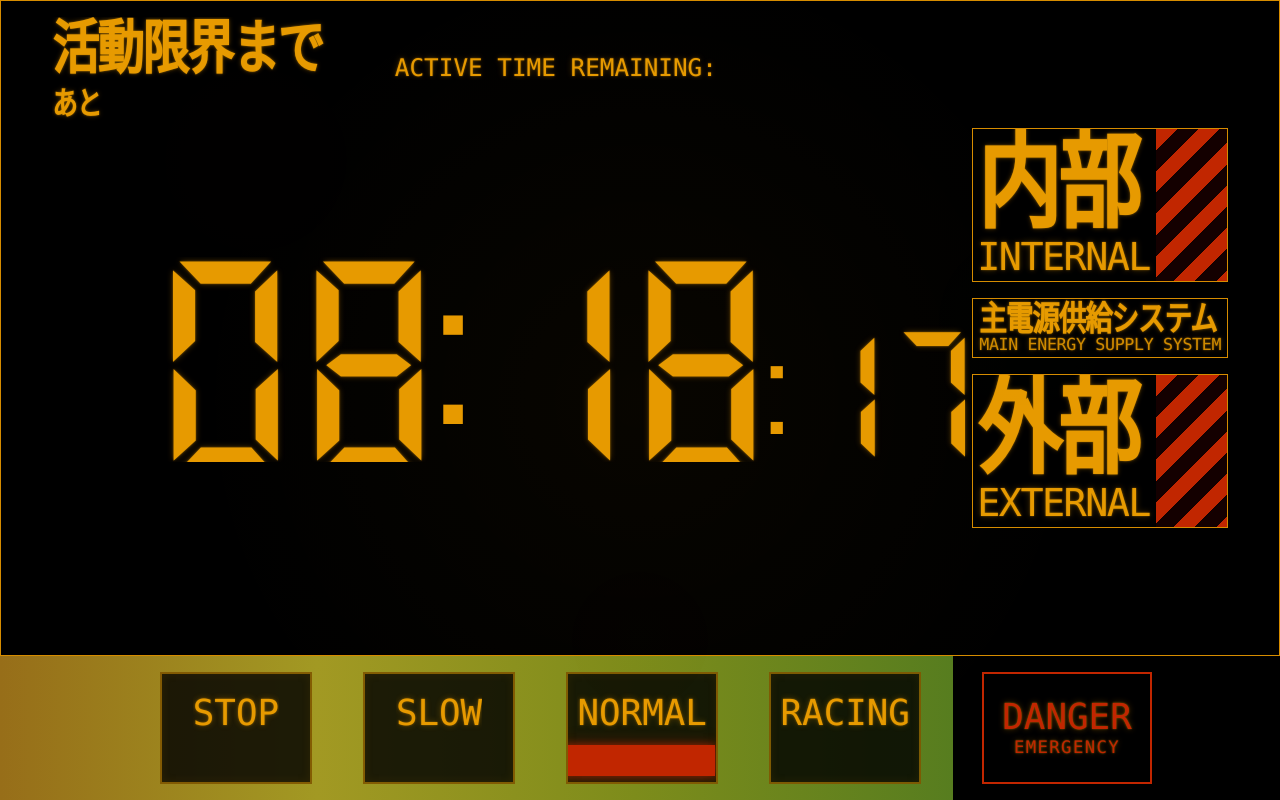
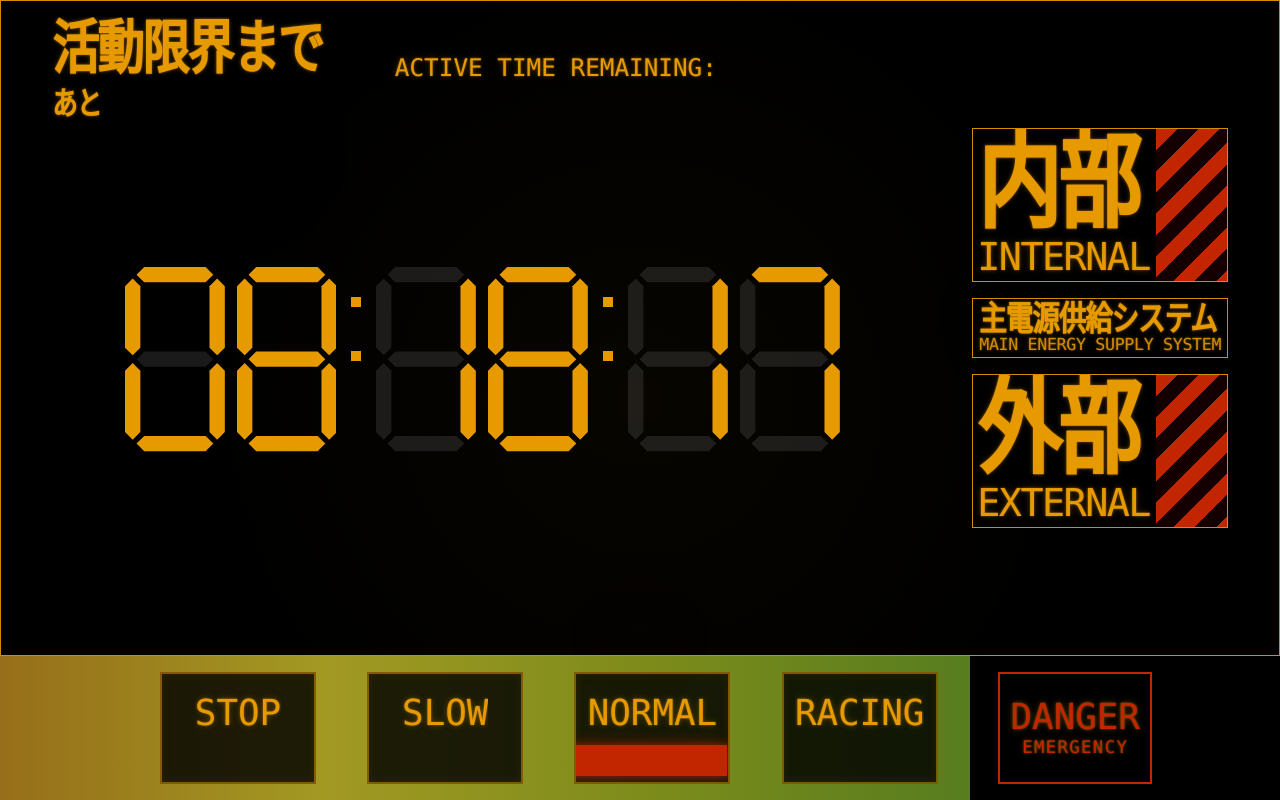
Before and after one commit to LydiaYoon/eva-clock-app, a React (Vite) app: page / in a window 1280 px wide. Built offline with nearby package versions, Linux system fonts and the light colour scheme.

Commit message:
update ui

```diff
--- /dev/null
+++ b/src/clock.css
@@ -0,0 +1,107 @@
+.digital-watch .hour,
+.digital-watch .minute,
+.digital-watch .second {
+	position: relative;
+	display: inline-block;
+	margin: 0px 14px;
+	font-size: 0;
+
+	svg {
+		margin: 6px;
+	}
+}
+
+.digital-watch > div:first-of-type {
+  margin-left: 0;
+}
+
+.digital-watch > div:last-of-type {
+  margin-right: 0;
+}
+
+.digital-watch .hour::before,
+.digital-watch .hour::after,
+.digital-watch .minute::before,
+.digital-watch .minute::after {
+	content: '';
+	position: absolute;
+	right: -19px;
+	width: 10px;
+	height: 10px;
+	background-color: #e79a00;
+}
+.digital-watch .hour::before,
+.digital-watch .minute::before {
+	top: 36px;
+}
+.digital-watch .hour::after,
+.digital-watch .minute::after {
+	top: 90px;
+}
+.digital-watch svg {
+	display: inline-block;
+}
+.digital-watch svg .segment {
+	fill: rgba(255,255,255,.1);
+	transition: .3s ease-in-out;
+}
+.digital-watch svg.num-1 .b,
+.digital-watch svg.num-1 .c,
+
+.digital-watch svg.num-2 .a,
+.digital-watch svg.num-2 .b,
+.digital-watch svg.num-2 .d,
+.digital-watch svg.num-2 .e,
+.digital-watch svg.num-2 .g,
+
+.digital-watch svg.num-3 .a,
+.digital-watch svg.num-3 .b,
+.digital-watch svg.num-3 .c,
+.digital-watch svg.num-3 .d,
+.digital-watch svg.num-3 .g,
+
+.digital-watch svg.num-4 .b,
+.digital-watch svg.num-4 .c,
+.digital-watch svg.num-4 .f,
+.digital-watch svg.num-4 .g,
+
+.digital-watch svg.num-5 .a,
+.digital-watch svg.num-5 .c,
+.digital-watch svg.num-5 .d,
+.digital-watch svg.num-5 .f,
+.digital-watch svg.num-5 .g,
+
+.digital-watch svg.num-6 .a,
+.digital-watch svg.num-6 .c,
+.digital-watch svg.num-6 .d,
+.digital-watch svg.num-6 .e,
+.digital-watch svg.num-6 .f,
+.digital-watch svg.num-6 .g,
+
+.digital-watch svg.num-7 .a,
+.digital-watch svg.num-7 .b,
+.digital-watch svg.num-7 .c,
+
+.digital-watch svg.num-8 .a,
+.digital-watch svg.num-8 .b,
+.digital-watch svg.num-8 .c,
+.digital-watch svg.num-8 .d,
+.digital-watch svg.num-8 .e,
+.digital-watch svg.num-8 .f,
+.digital-watch svg.num-8 .g,
+
+.digital-watch svg.num-9 .a,
+.digital-watch svg.num-9 .b,
+.digital-watch svg.num-9 .c,
+.digital-watch svg.num-9 .d,
+.digital-watch svg.num-9 .f,
+.digital-watch svg.num-9 .g,
+
+.digital-watch svg.num-0 .a,
+.digital-watch svg.num-0 .b,
+.digital-watch svg.num-0 .c,
+.digital-watch svg.num-0 .d,
+.digital-watch svg.num-0 .e,
+.digital-watch svg.num-0 .f {
+	fill: #e79a00;
+}
--- a/src/components/ClockDisplay.tsx
+++ b/src/components/ClockDisplay.tsx
@@ -1,4 +1,5 @@
 import type { CSSProperties } from 'react'
+import DigitalClock from './DigitClock'
 
 interface ClockDisplayProps {
   time: string
@@ -31,7 +32,7 @@ export default function ClockDisplay({ time, flash }: ClockDisplayProps) {
   const cls = `digit glow ${flash ? 'flash' : ''}`
 
   return (
-    <div className="grid grid-cols-[7vw_1fr] items-center overflow-hidden">
+    <div className="grid grid-cols-[5.2vw_1fr] items-center overflow-hidden">
 
       <div className="flex items-start h-full pt-[1vh]">
         <div className="text-[2.5vw] jp glow leading-none">
@@ -39,10 +40,12 @@ export default function ClockDisplay({ time, flash }: ClockDisplayProps) {
         </div>
       </div>
 
-      <div className="flex items-end justify-center overflow-hidden">
+      <div className="flex items-end overflow-hidden">
 
-        <div className="flex items-end justify-center leading-none overflow-hidden">
-          <div className={cls} style={{...DIGIT_STYLE, ...LARGE_STYLE}}>
+        <div className="flex items-end leading-none overflow-hidden">
+          <DigitalClock />
+
+          {/* <div className={cls} style={{...DIGIT_STYLE, ...LARGE_STYLE}}>
             {time.slice(0, 2)}
           </div>
 
@@ -60,7 +63,7 @@ export default function ClockDisplay({ time, flash }: ClockDisplayProps) {
 
           <div className={cls} style={{...DIGIT_STYLE, ...SMALL_STYLE}}>
             {time.slice(6)}
-          </div>
+          </div> */}
         </div>
       </div>
     </div>
--- /dev/null
+++ b/src/components/DigitClock.tsx
@@ -0,0 +1,51 @@
+import { useDigitalClock } from '../hooks/useDigitalClock';
+import '../clock.css';
+
+function Digit({ value }: { value: string }) {
+  return (
+    <svg className={`digit num-${value} w-[7.8vw] h-auto`} viewBox="0 0 260 480">
+      <use href="#unit-h" className="segment a" x="30" y="0" />
+      <use href="#unit-v" className="segment b" x="220" y="30" />
+      <use href="#unit-v" className="segment c" x="220" y="250" />
+      <use href="#unit-h" className="segment d" x="30" y="440" />
+      <use href="#unit-v" className="segment e" x="0" y="250" />
+      <use href="#unit-v" className="segment f" x="0" y="30" />
+      <use href="#unit-h" className="segment g" x="30" y="220" />
+    </svg>
+  )
+}
+
+export default function DigitalClock() {
+  const t = useDigitalClock()
+
+  return (
+    <div className="digital-watch">
+      {/* SVG defs (한 번만) */}
+      <svg width="0" height="0">
+        <defs>
+          <g id="unit-h">
+            <path d="M0 20 L20 40 L180 40 L200 20 L180 0 L20 0 Z" />
+          </g>
+          <g id="unit-v">
+            <path d="M20 0 L0 20 L0 180 L20 200 L40 180 L40 20 Z" />
+          </g>
+        </defs>
+      </svg>
+
+      <div className="hour">
+        <Digit value={t.h1} />
+        <Digit value={t.h2} />
+      </div>
+
+      <div className="minute">
+        <Digit value={t.m1} />
+        <Digit value={t.m2} />
+      </div>
+
+      <div className="second">
+        <Digit value={t.s1} />
+        <Digit value={t.s2} />
+      </div>
+    </div>
+  )
+}
--- a/src/components/ModeSelector.tsx
+++ b/src/components/ModeSelector.tsx
@@ -26,7 +26,7 @@ export default function ModeSelector() {
 
       <div className="h-[18vh] pl-[2vh] pr-[16vh] py-[2vh] flex items-center overflow-hidden">
         <div
-          className="w-[12vw] min-w-[170px] h-full border-2 border-[#c12600] bg-black flex flex-col items-center justify-center overflow-hidden px-[0.2vw]"
+          className="w-[12vw] min-w-[100px] h-full border-2 border-[#c12600] bg-black flex flex-col items-center justify-center overflow-hidden px-[0.2vw]"
         >
           <div className="text-[2.8vw] leading-none glow whitespace-nowrap"
           style={{ color: '#c12600' }}>
--- /dev/null
+++ b/src/hooks/useDigitalClock.ts
@@ -0,0 +1,38 @@
+import { useEffect, useState } from 'react'
+
+export function useDigitalClock() {
+  const [time, setTime] = useState({
+    h1: '0',
+    h2: '0',
+    m1: '0',
+    m2: '0',
+    s1: '0',
+    s2: '0',
+  })
+
+  useEffect(() => {
+    const tick = () => {
+      const now = new Date()
+
+      const hh = String(now.getHours()).padStart(2, '0')
+      const mm = String(now.getMinutes()).padStart(2, '0')
+      const ss = String(now.getSeconds()).padStart(2, '0')
+
+      setTime({
+        h1: hh[0],
+        h2: hh[1],
+        m1: mm[0],
+        m2: mm[1],
+        s1: ss[0],
+        s2: ss[1],
+      })
+    }
+
+    tick()
+    const id = setInterval(tick, 1000)
+
+    return () => clearInterval(id)
+  }, [])
+
+  return time
+}
```
Also changed, not shown: src/hooks/useClock.ts (line endings or trailing spaces).
